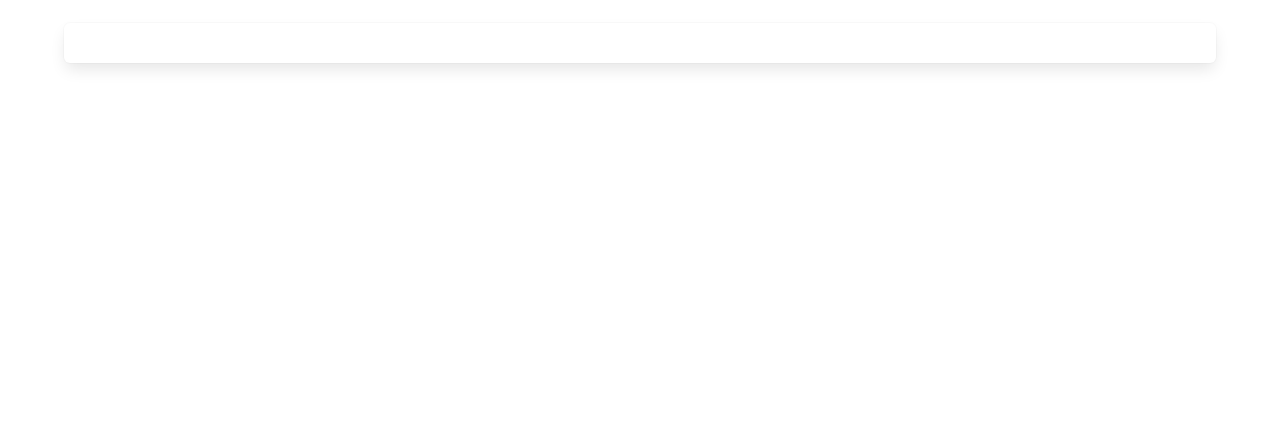
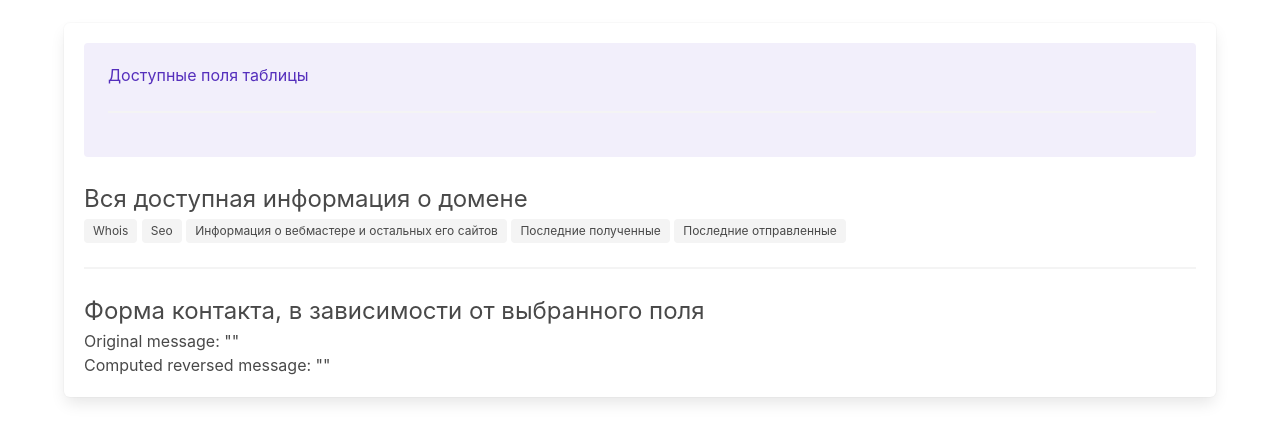
Before and after one commit to tiit-learn/webmaster_helper, a Flask app: template web_app/templates/sites/contact.html in a window 1280 px wide. Shown: the part 141-583 px from the top of the page. Run offline with Flask 2, Linux system fonts and the light colour scheme; the template is opened without the code that fills it, so the values that code supplies are empty; some libraries are stand-ins or nearby versions.

Commit message:
Start creating contact functions

```diff
--- a/system/functions.py
+++ b/system/functions.py
@@ -93,7 +93,7 @@
 def get_whois_rows(domain):
     _domain = domain.split('.')
     _domain = _domain[-1] if len(_domain) == 2 else '.'.join(_domain[len(_domain)-2:])
-    print(domain, _domain, '\n')
+
     if _domain in ('net', 'com', 'guru', 'org', 'info', 'gen.in', 'biz'):
         rows = {
             'name_servers': 'Name Server',
@@ -145,7 +145,6 @@
                 print("downloading dependencies")
                 folder = os.getcwd()
                 copy_command = r"copy \\live.sysinternals.com\tools\whois.exe " + folder
-                print(copy_command)
                 p = subprocess.call(
                     copy_command, stdout=subprocess.PIPE, stderr=subprocess.STDOUT, shell=True)
             result = subprocess.run([r'.\whois.exe', url], stdout=subprocess.PIPE)
--- a/web_app/templates/sites/contact.html
+++ b/web_app/templates/sites/contact.html
@@ -1,10 +1,45 @@
 {% extends 'base.html' %}
 
 {% block header %}
-  {% block title %}Связаться с вебмастером сайта{% endblock %}
+{% block title %}Связаться с вебмастером сайта ({{ site.domain }}){% endblock %}
 {% endblock %}
 
 {% block content %}
+<div class="notification is-primary is-light">
+  <h3>Доступные поля таблицы</h3>
+  <hr>
+  {% for key in site.keys() %}
+  <span class="tag is-white">{{key}}</span>
+  {% endfor %}
+</div>
+<h2 class="is-size-4">Вся доступная информация о домене</h2>
+<span class="tag">Whois</span>
+<span class="tag">Seo</span>
+<span class="tag">Информация о вебмастере и остальных его сайтов</span>
+<span class="tag">Последние полученные</span>
+<span class="tag">Последние отправленные</span>
+<hr>
+<h2 class="is-size-4">Форма контакта, в зависимости от выбранного поля</h2>
 
+<div id="example">
+  <p>Original message: "{{ message }}"</p>
+  <p>Computed reversed message: "{{ reversedMessage }}"</p>
+</div>
+
+<script>
+var vm = new Vue({
+  el: '#example',
+  data: {
+    message: 'Hello'
+  },
+  computed: {
+    // a computed getter
+    reversedMessage: function () {
+      // `this` points to the vm instance
+      return this.message.split('').reverse().join('')
+    }
+  }
+})
+</script>
 
 {% endblock %}
```
Also changed, not shown: start.py (added, +7 -0 lines), web_app/__init__.py (+7 -5 lines), web_app/sites.py (+13 -2 lines), web_app/templates/webmasters/form.html (+7 -6 lines), 2 other files.
